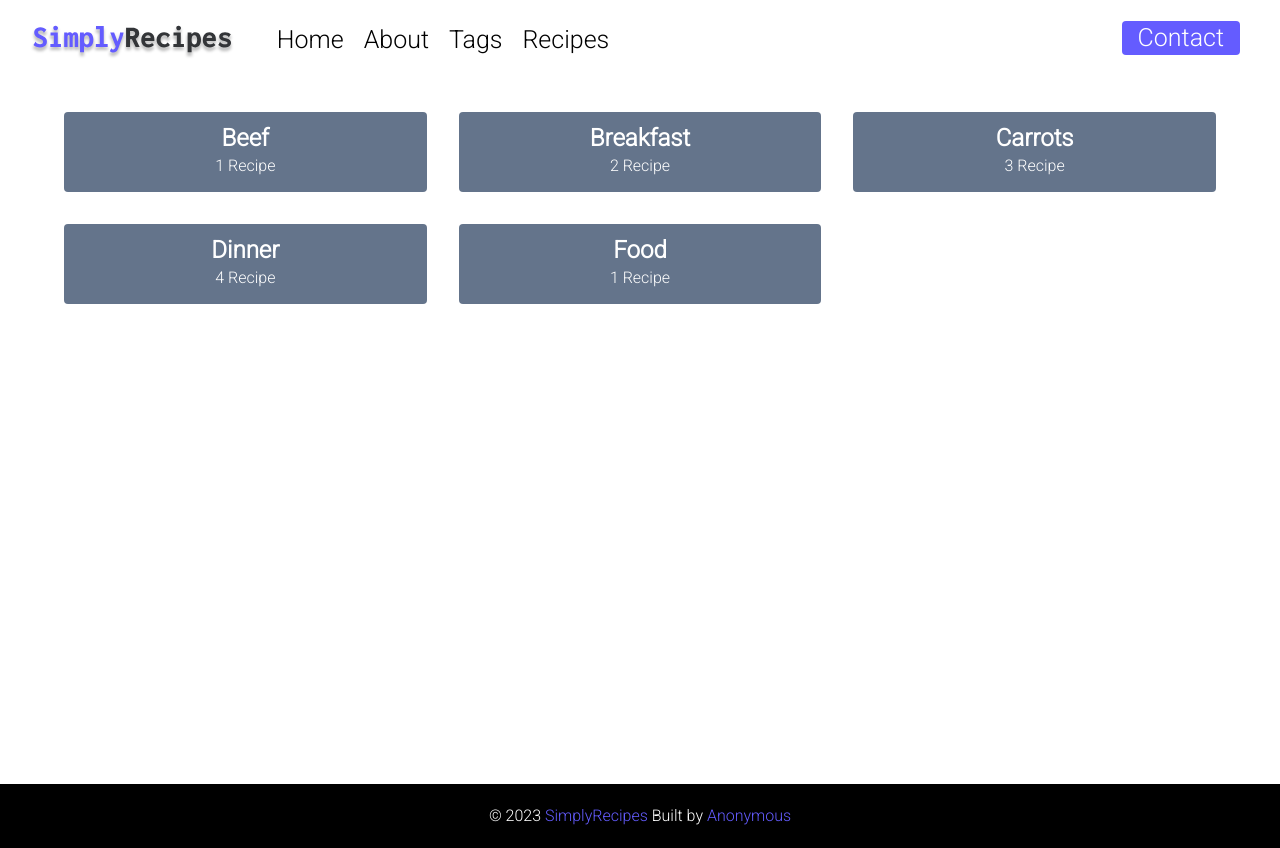
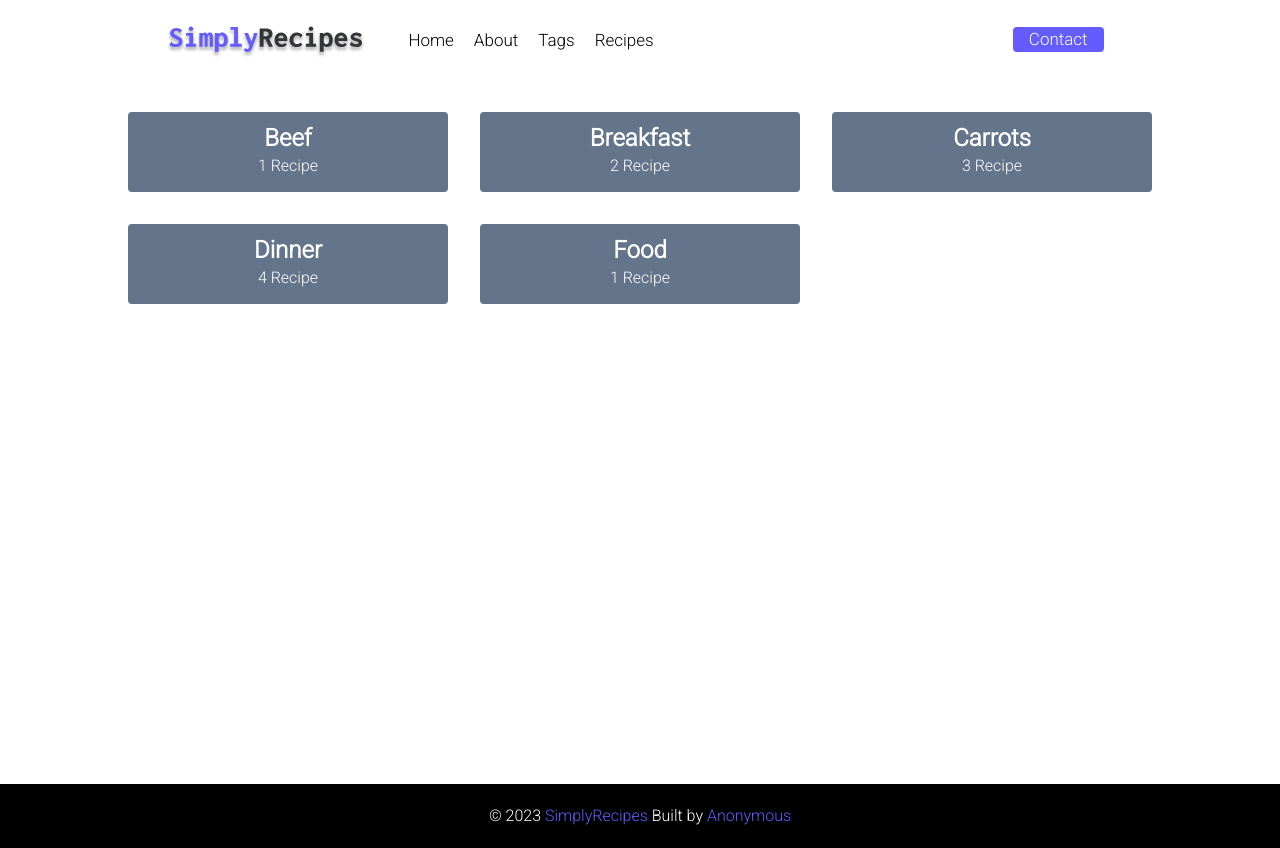
Before and after one commit to UchihaDSenju/Flypat-Internship-2, a plain HTML site: page Pages/tags.html in a window 1280 px wide. Drawn offline with Linux system fonts and the light colour scheme.

Commit message:
Logo size and container margin fixed

```diff
--- a/Pages/tags.html
+++ b/Pages/tags.html
@@ -12,7 +12,7 @@
 </head>
 <body>
     <header>
-        <div class="logo"><a href="../index.html"><img src="../Public/Photos/logo.svg" alt="MainLogo"></a></div>
+        <div class="logo"><a href="../index.html"><img class="mainLogo" src="../Public/Photos/logo.svg" alt="MainLogo"></a></div>
         <div class="burger">
             <i class="fa fa-bars"></i>
         </div>
--- a/Public/Styles/index.css
+++ b/Public/Styles/index.css
@@ -6,6 +6,9 @@
     color: black;
     font-family: 'Nunito Sans', sans-serif;
     font-family: 'Roboto', sans-serif;
+}
+.mainLogo{
+    width: 200px;
 }
 body{
     line-height: 1.75rem;
@@ -25,14 +28,17 @@ header{
     /* background-color: pink; */
     height: 70px;
     padding: 5px 30px;
+    margin: 0 auto;
+    width: 74vw;
 }
 .container{
     transition: 0.3s;
     padding-top: 2rem;
     margin: 0 auto;
-    width: 90vw;
+    width: 80vw;
     padding-bottom: 2rem;
     min-height: calc(100vh - (6rem + 4rem));
+    max-width: 1120px;
 }
 .logo{
     display: flex;
@@ -55,8 +61,9 @@ header{
 }
 .nav-items li{
     display: inline-block;
-    font-size: 25px;
+    font-size: 17px;
     padding: 0 10px;
+    font-weight: 550;
 }
 .nav-items .active a{
     background-color: #645cff;
@@ -98,9 +105,12 @@ header{
 .footer span{
     color: #645cff;
 }
-@media(max-width: 950px){
+@media(max-width: 1080px){
     .nav-items li{
         font-size: 15px;
+    }
+    header{
+        width: 82vw;
     }
 }
 @media(max-width: 800px){
```
Also changed, not shown: Pages/about.html (+1 -1 lines), Pages/contact.html (+1 -1 lines), Pages/recipes.html (+1 -1 lines), Pages/single-recipe.html (+1 -1 lines), Pages/tag-template.html (+1 -1 lines), index.html (+1 -1 lines).
